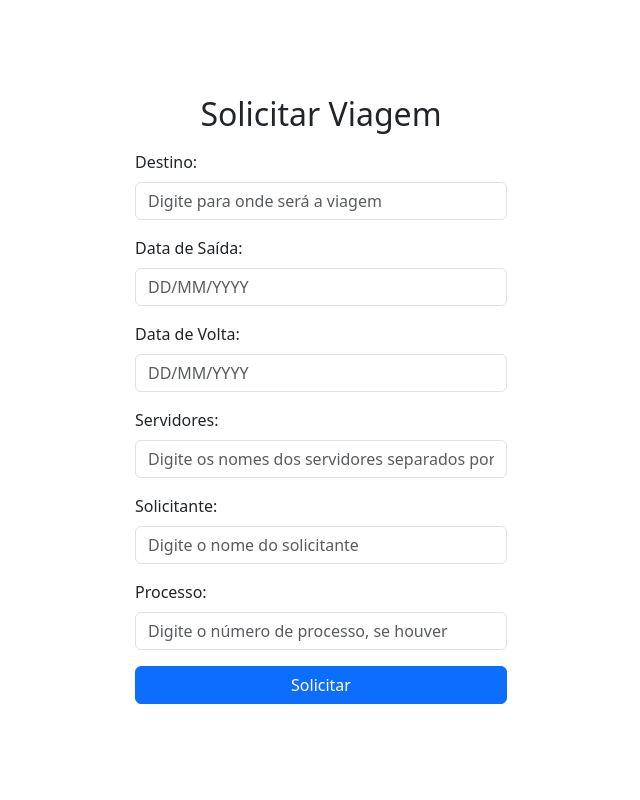
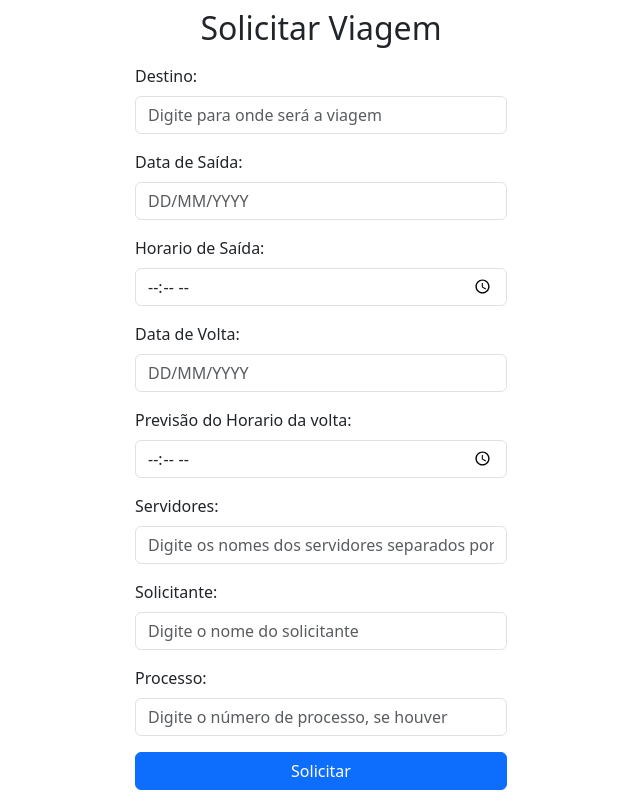
Before and after one commit to plmdsmatheus/Web-Semjidh-Viagens, a Django app: page /viagens/solicitar_viagem/ in a window 1280 px wide. Shown: the part 144-944 px from the top of the page, without its empty margins (319-959 px from the left). Run offline with Django 5.2, Linux system fonts and the light colour scheme.

Commit message:
Fix: "solicitar_viagem.html" and "views.py"

```diff
--- a/semjidhapp/viagens/templates/viagens/solicitar_viagem.html
+++ b/semjidhapp/viagens/templates/viagens/solicitar_viagem.html
@@ -59,11 +59,35 @@
                 </div>
 
                 <div class="mb-3">
+                    <label for="id_horario_ida" class="form-label">Horario de Saída:</label>
+                    {{ form.horario_ida }}
+                    {% if form.horario_ida.errors %}
+                        <div class="text-danger">
+                            {% for error in form.horario_ida.errors %}
+                                <p>{{ error }}</p>
+                            {% endfor %}
+                        </div>
+                    {% endif %}
+                </div>
+
+                <div class="mb-3">
                     <label for="id_data_volta" class="form-label">Data de Volta:</label>
                     {{ form.data_volta }}
                     {% if form.data_volta.errors %}
                         <div class="text-danger">
                             {% for error in form.data_volta.errors %}
+                                <p>{{ error }}</p>
+                            {% endfor %}
+                        </div>
+                    {% endif %}
+                </div>
+
+                <div class="mb-3">
+                    <label for="id_horario_volta" class="form-label">Previsão do Horario da volta:</label>
+                    {{ form.horario_volta }}
+                    {% if form.horario_volta.errors %}
+                        <div class="text-danger">
+                            {% for error in form.horario_volta.errors %}
                                 <p>{{ error }}</p>
                             {% endfor %}
                         </div>
--- a/semjidhapp/viagens/views.py
+++ b/semjidhapp/viagens/views.py
@@ -10,7 +10,7 @@
 
 @login_required
 def listar_viagens(request):
-    viagens = Viagem.objects.all().order_by('-criada_em')
+    viagens = Viagem.objects.all().order_by('data_ida')
     for viagem in viagens:
         viagem.servidores_lista = viagem.servidores.split(',')
     return render(request, 'viagens/listar_viagens.html', {'viagens': viagens})
```
